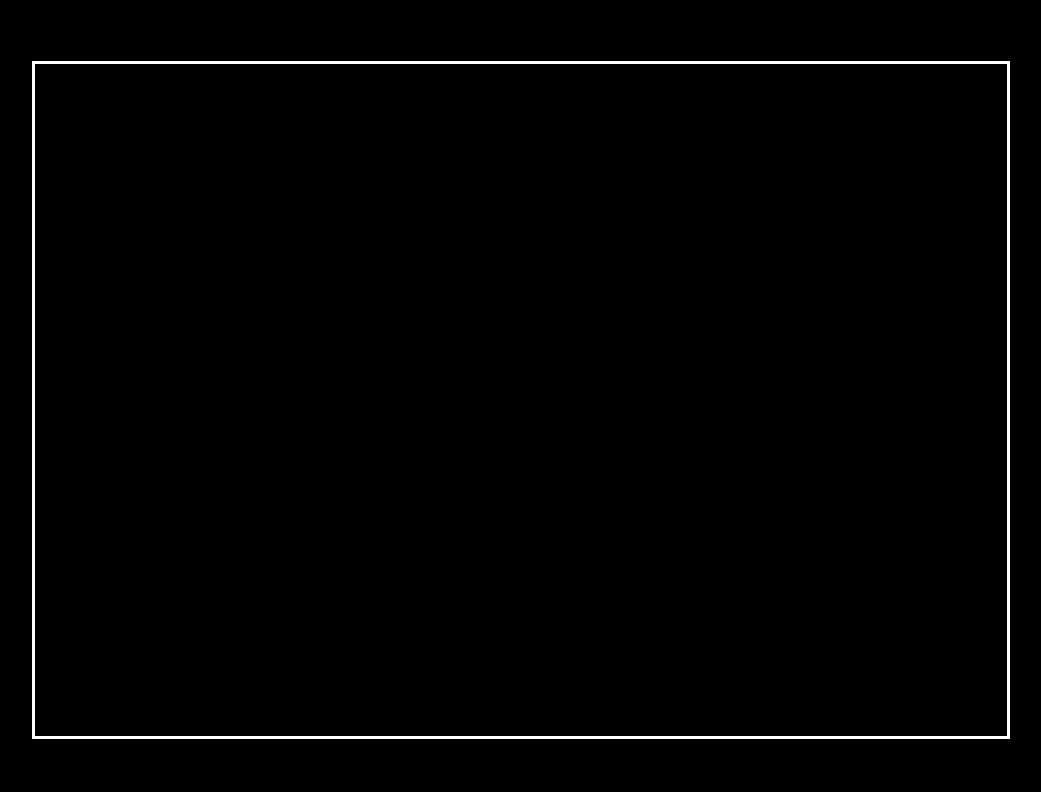
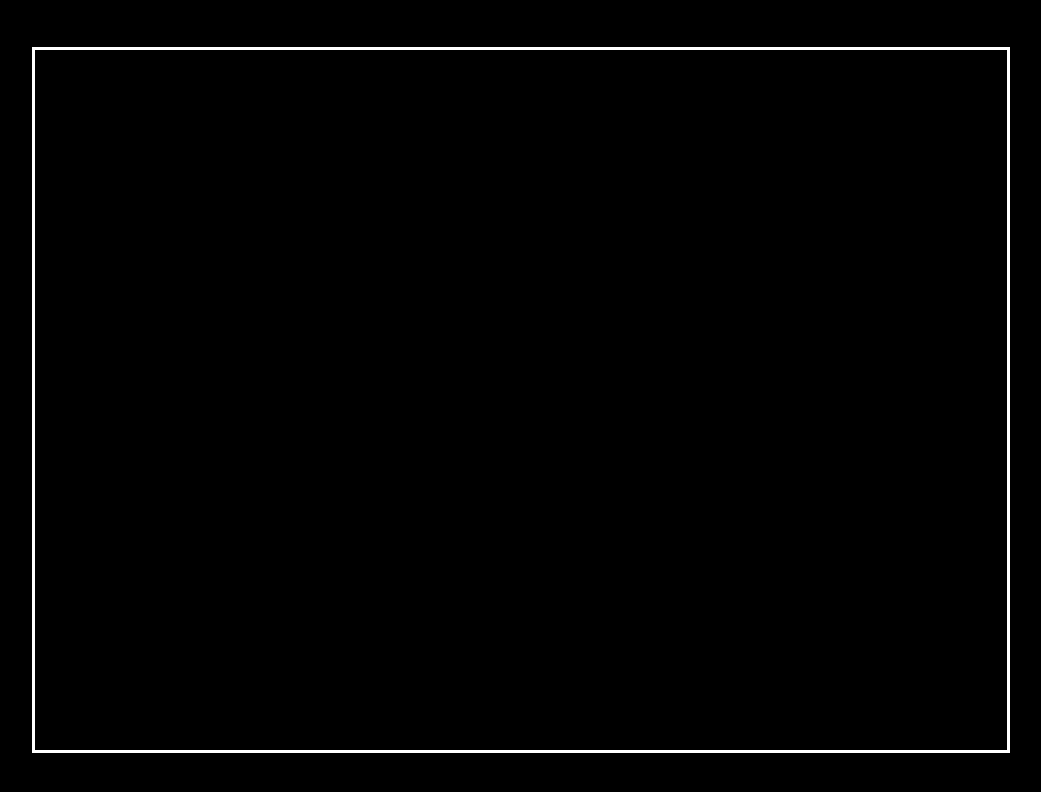
Before and after one commit to jerdftw/statuscafecss, a plain HTML site: page index.html in a window 1280 px wide. Shown: the whole page, without its empty margins (119-1160 px from the left). Drawn offline with Linux system fonts and the light colour scheme.

Commit message:
fix dumb padding

```diff
--- a/index.html
+++ b/index.html
@@ -1,7 +1,7 @@
 <style>
     body {
         max-width: 940px;
-        margin: 5% auto;
+        margin: 50px auto;
         padding: 1em;
         font-family: "Lucida Console", Courier, monospace;
         background-color: black;
```
